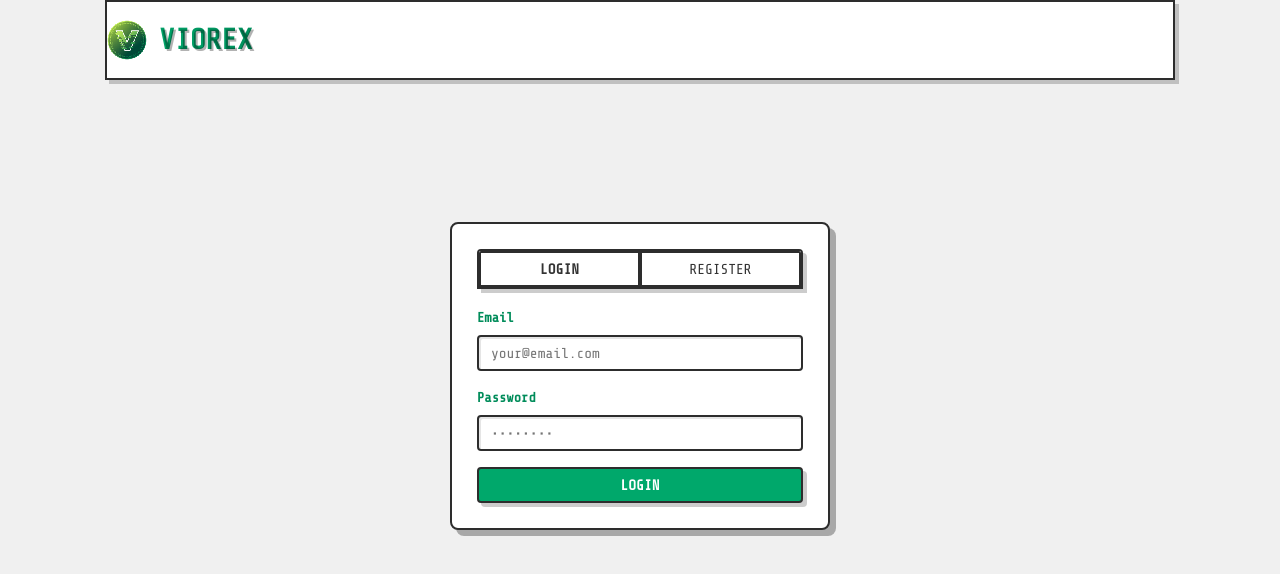
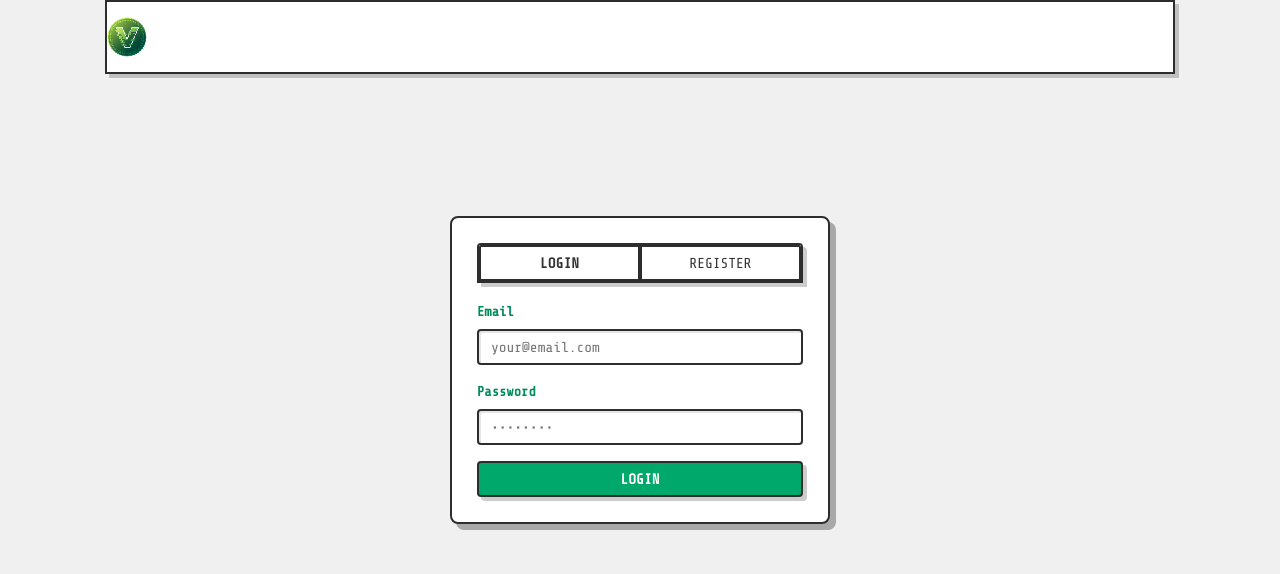
Before and after one commit to TheZaxxx/viorex, a plain HTML site: page index.html in a window 1280 px wide. Drawn offline with nearby package versions, Linux system fonts and the light colour scheme.

Commit message:
Update index.html

```diff
--- a/index.html
+++ b/index.html
@@ -15,7 +15,6 @@
         <header>
             <div class="logo">
                 <img src="assets/images/logo.png" alt="VIOREX">
-                <h1>VIOREX</h1>
             </div>
         </header>
 
```
